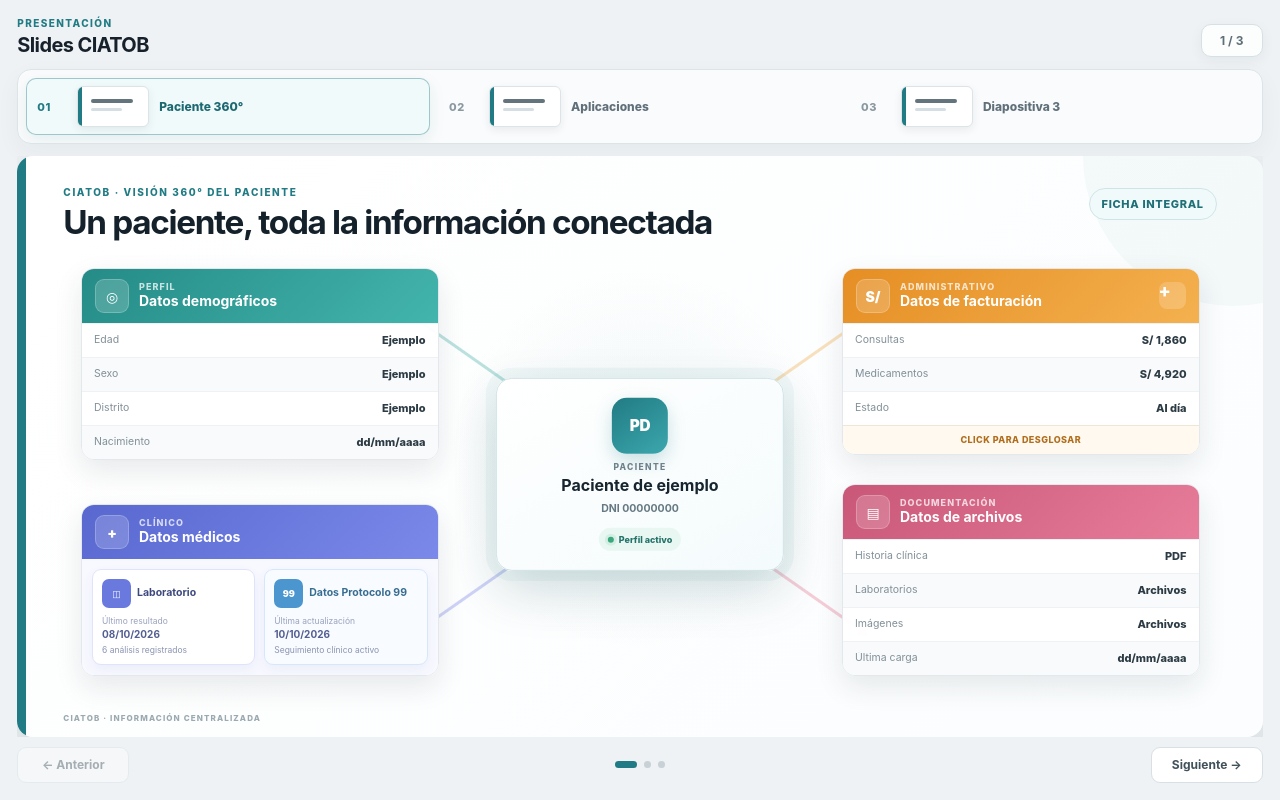
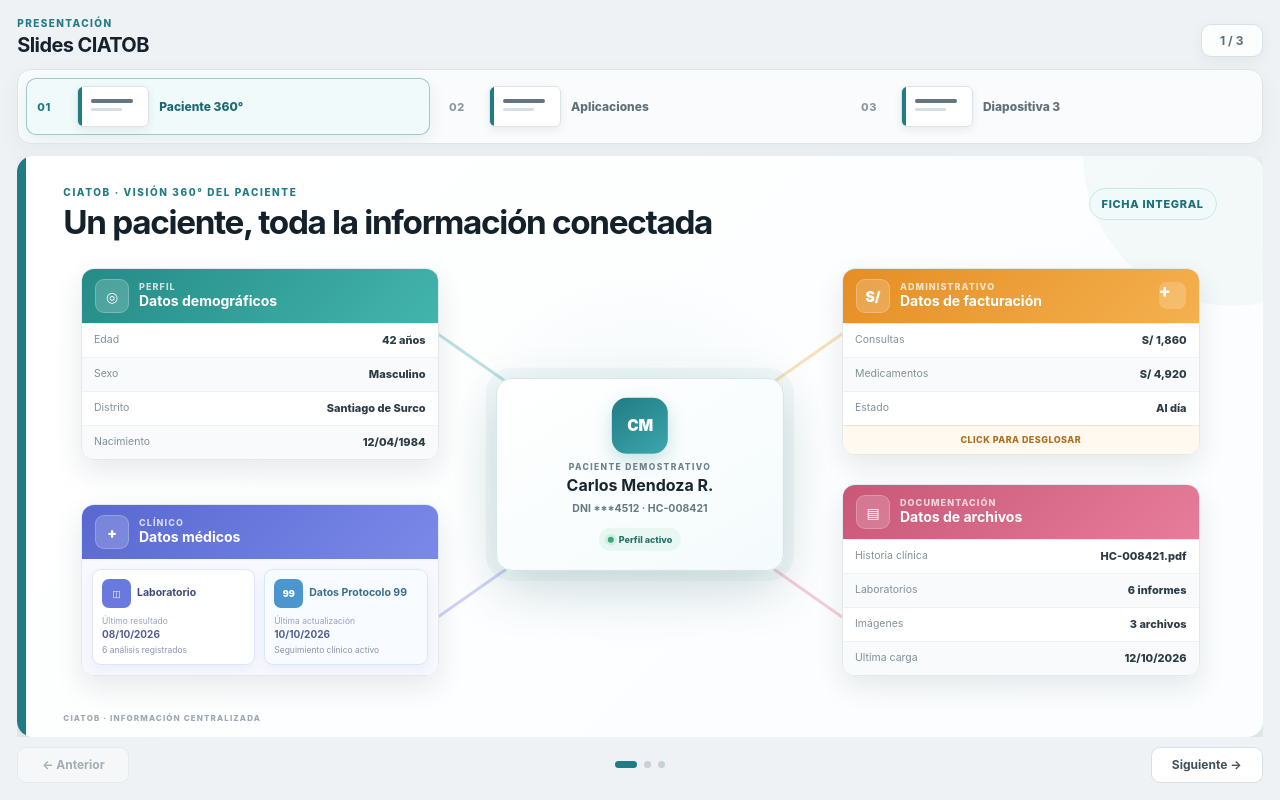
Before and after one commit to joseston/modal_scx, a React (Vite) app: page / in a window 1280 px wide. Built offline with nearby package versions, Linux system fonts and the light colour scheme.

Commit message:
Populate patient 360 slide with realistic sample data

```diff
--- a/src/presentation/slides/Slide01Interactive.tsx
+++ b/src/presentation/slides/Slide01Interactive.tsx
@@ -29,10 +29,10 @@ export function Slide01Interactive() {
           title="Datos demográficos"
           icon="◎"
           rows={[
-            ['Edad', 'Ejemplo'],
-            ['Sexo', 'Ejemplo'],
-            ['Distrito', 'Ejemplo'],
-            ['Nacimiento', 'dd/mm/aaaa']
+            ['Edad', '42 años'],
+            ['Sexo', 'Masculino'],
+            ['Distrito', 'Santiago de Surco'],
+            ['Nacimiento', '12/04/1984']
           ]}
         />
 
@@ -45,18 +45,18 @@ export function Slide01Interactive() {
           title="Datos de archivos"
           icon="▤"
           rows={[
-            ['Historia clínica', 'PDF'],
-            ['Laboratorios', 'Archivos'],
-            ['Imágenes', 'Archivos'],
-            ['Última carga', 'dd/mm/aaaa']
+            ['Historia clínica', 'HC-008421.pdf'],
+            ['Laboratorios', '6 informes'],
+            ['Imágenes', '3 archivos'],
+            ['Última carga', '12/10/2026']
           ]}
         />
 
         <article className="patient-core-card">
-          <div className="patient-avatar-placeholder" aria-hidden="true">PD</div>
-          <span className="patient-core-label">PACIENTE</span>
-          <h3>Paciente de ejemplo</h3>
-          <p>DNI 00000000</p>
+          <div className="patient-avatar-placeholder" aria-hidden="true">CM</div>
+          <span className="patient-core-label">PACIENTE DEMOSTRATIVO</span>
+          <h3>Carlos Mendoza R.</h3>
+          <p>DNI ***4512 · HC-008421</p>
           <div className="patient-core-status"><span /> Perfil activo</div>
         </article>
       </div>
```
